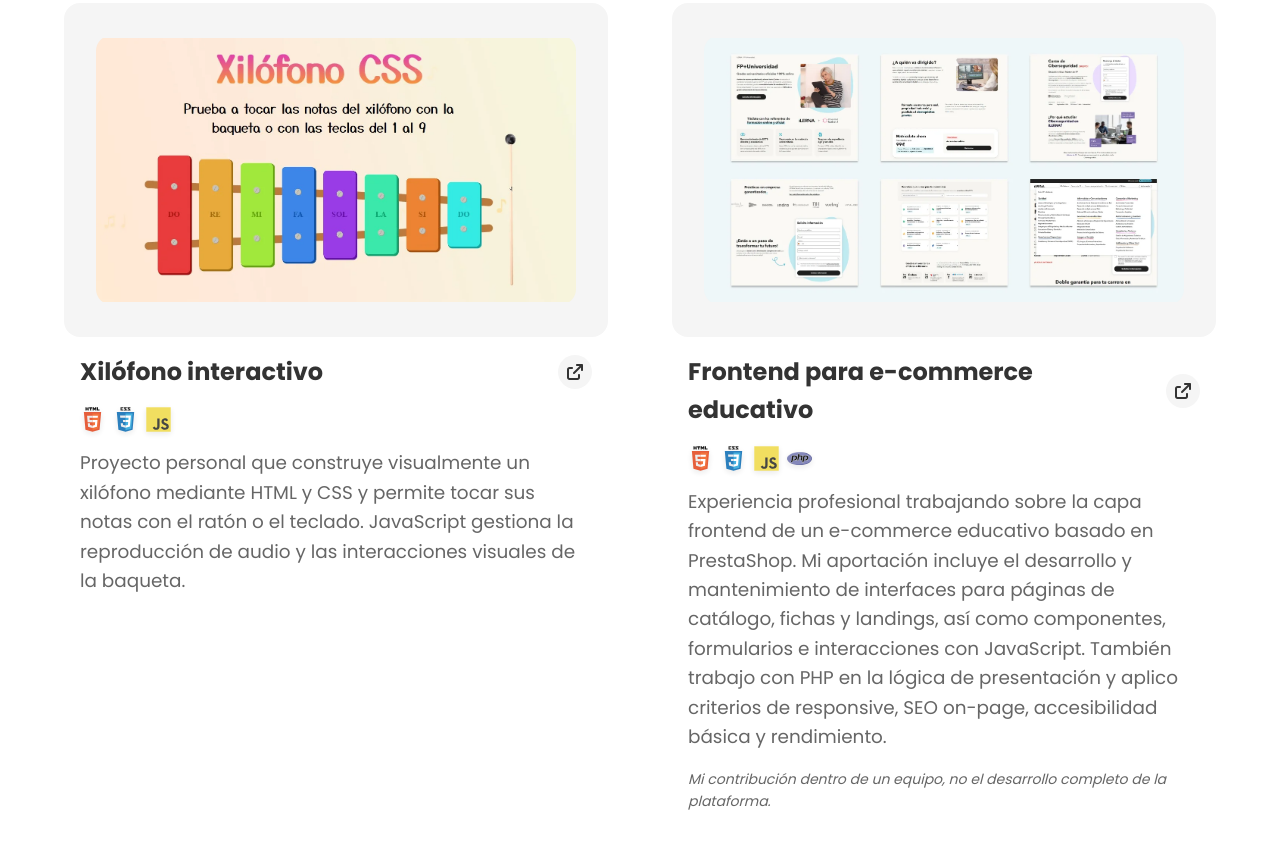
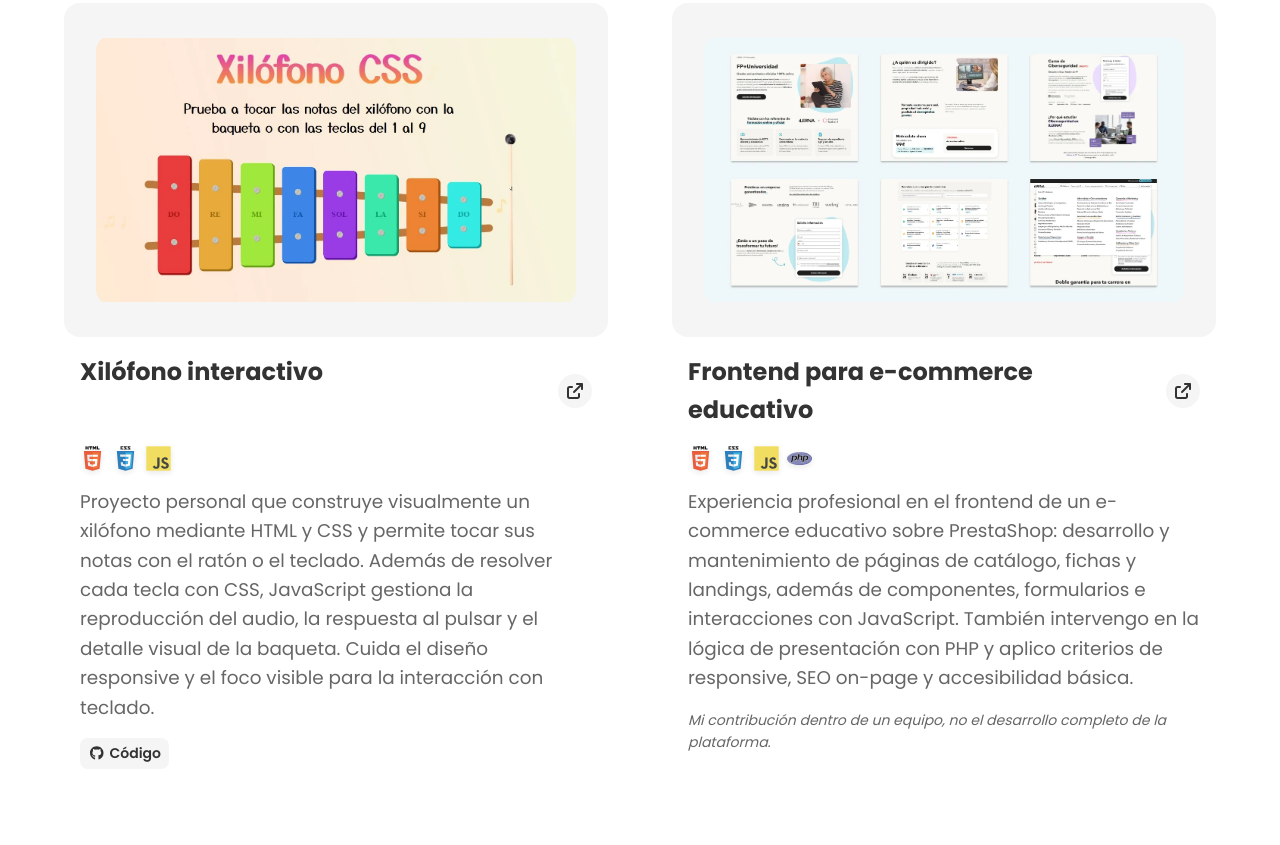
Before and after one commit to saulry90/mi-portfolio, a website built with Vite: page index.html in a window 1280 px wide. Shown: the part 3444-4289 px from the top of the page. Built offline with nearby package versions, Linux system fonts and the light colour scheme.

Commit message:
feat: mejoras en las tarjetas de proyecto

```diff
--- a/index.html
+++ b/index.html
@@ -300,21 +300,20 @@
         <div class="container">
           <h2 class="section__title reveal">Proyectos<span class="deco-dot deco-dot--large">·</span></h2>
           <div class="projects__gallery">
-            <article class="project">
-              <a href="https://github.com/saulry90/Xilofono" class="project__link reveal reveal--delay-1" target="_blank" rel="noopener noreferrer" aria-label="Ver el repositorio del proyecto Xilófono interactivo en GitHub (abre en nueva ventana)">
+            <article class="project reveal reveal--delay-1">
               <div class="project__image">
                 <picture>
                   <source srcset="src/assets/images/proyecto-xilofono.webp" type="image/webp">
-                    <img src="src/assets/images/proyecto-xilofono.jpg" alt="Captura del xilófono interactivo" width="1267" height="695" loading="lazy" decoding="async">
+                  <img src="src/assets/images/proyecto-xilofono.jpg" alt="Xilófono interactivo hecho con HTML, CSS y JavaScript" width="1267" height="695" loading="lazy" decoding="async">
                 </picture>
               </div>
               <div class="project__content">
                 <div class="project__header">
-                    <h3 class="project__title">Xilófono interactivo</h3>
+                  <h3 class="project__title"><a class="project__link" href="https://saulry90.github.io/Xilofono/" target="_blank" rel="noopener noreferrer">Xilófono interactivo</a></h3>
                   <span class="project__icon"><i class="fa-solid fa-arrow-up-right-from-square" aria-hidden="true"></i></span>
                 </div>
                 <div class="project__info">
-                    <p class="project__description">Proyecto personal que construye visualmente un xilófono mediante HTML y CSS y permite tocar sus notas con el ratón o el teclado. JavaScript gestiona la reproducción de audio y las interacciones visuales de la baqueta.</p>
+                  <p class="project__description">Proyecto personal que construye visualmente un xilófono mediante HTML y CSS y permite tocar sus notas con el ratón o el teclado. Además de resolver cada tecla con CSS, JavaScript gestiona la reproducción del audio, la respuesta al pulsar y el detalle visual de la baqueta. Cuida el diseño responsive y el foco visible para la interacción con teclado.</p>
                   <div class="project__meta">
                     <ul class="tools__list">
                       <li class="tools__list__item">
@@ -335,12 +334,13 @@
                     </ul>
                   </div>
                 </div>
+                <div class="project__actions">
+                  <a class="project__action" href="https://github.com/saulry90/Xilofono" target="_blank" rel="noopener noreferrer" aria-label="Ver el código de Xilófono interactivo en GitHub (abre en nueva ventana)"><i class="fa-brands fa-github" aria-hidden="true"></i> Código</a>
                 </div>
-              </a>
+              </div>
             </article>
 
-            <article class="project">
-              <a href="https://www.ilerna.es/" class="project__link reveal reveal--delay-2" target="_blank" rel="noopener noreferrer" aria-label="Ver el sitio de iLERNA (abre en nueva ventana)">
+            <article class="project reveal reveal--delay-2">
               <div class="project__image">
                 <picture>
                   <source srcset="src/assets/images/proyecto-ilerna.webp" type="image/webp">
@@ -349,12 +349,12 @@
               </div>
               <div class="project__content">
                 <div class="project__header">
-                    <h3 class="project__title">Frontend para e-commerce educativo</h3>
+                  <h3 class="project__title"><a class="project__link" href="https://www.ilerna.es/" target="_blank" rel="noopener noreferrer">Frontend para e-commerce educativo</a></h3>
                   <span class="project__icon"><i class="fa-solid fa-arrow-up-right-from-square" aria-hidden="true"></i></span>
                 </div>
                 <div class="project__info">
                   <p class="project__note">Mi contribución dentro de un equipo, no el desarrollo completo de la plataforma.</p>
-                    <p class="project__description">Experiencia profesional trabajando sobre la capa frontend de un e-commerce educativo basado en PrestaShop. Mi aportación incluye el desarrollo y mantenimiento de interfaces para páginas de catálogo, fichas y landings, así como componentes, formularios e interacciones con JavaScript. También trabajo con PHP en la lógica de presentación y aplico criterios de responsive, SEO on-page, accesibilidad básica y rendimiento.</p>
+                  <p class="project__description">Experiencia profesional en el frontend de un e-commerce educativo sobre PrestaShop: desarrollo y mantenimiento de páginas de catálogo, fichas y landings, además de componentes, formularios e interacciones con JavaScript. También intervengo en la lógica de presentación con PHP y aplico criterios de responsive, SEO on-page y accesibilidad básica.</p>
                   <div class="project__meta">
                     <ul class="tools__list">
                       <li class="tools__list__item">
@@ -381,7 +381,6 @@
                   </div>
                 </div>
               </div>
-              </a>
             </article>
           </div>
         </div>
--- a/public/sitemap.xml
+++ b/public/sitemap.xml
@@ -2,7 +2,7 @@
 <urlset xmlns="http://www.sitemaps.org/schemas/sitemap/0.9">
   <url>
     <loc>https://portfolio-saul.netlify.app/</loc>
-    <lastmod>2026-10-12</lastmod>
+    <lastmod>2026-10-13</lastmod>
     <changefreq>monthly</changefreq>
     <priority>1.0</priority>
   </url>
--- a/src/scss/ui/_project-card.scss
+++ b/src/scss/ui/_project-card.scss
@@ -2,6 +2,7 @@
 @use '../base/mixins' as *;
 
 .project {
+    position: relative;
     display: flex;
     flex-direction: column;
 
@@ -53,7 +54,6 @@
     }
 
     &__content {
-        position: relative;
         display: flex;
         flex-direction: column;
         gap: $space-md;
@@ -78,8 +78,28 @@
         font-size: $text-lg;
         font-weight: 700;
 
+        // En varias columnas, reserva el alto de dos líneas para que las
+        // tarjetas queden alineadas aunque un título ocupe una o dos líneas.
+        @include mq(tablet) {
+            min-height: calc(2 * 1.6em);
+        }
+
         @include mq(desktop) {
             font-size: $text-xl;
+        }
+    }
+
+    // Enlace que cubre toda la tarjeta (patrón «stretched link»).
+    &__link {
+        &::after {
+            content: '';
+            position: absolute;
+            inset: 0;
+        }
+
+        &:focus-visible {
+            outline: 2px solid $color-primary;
+            outline-offset: 3px;
         }
     }
 
@@ -121,4 +141,36 @@
         font-style: italic;
         color: var(--text-muted);
     }
+
+    &__actions {
+        position: relative;
+        z-index: 1;
+        display: flex;
+        gap: $space-sm;
+    }
+
+    &__action {
+        display: inline-flex;
+        align-items: center;
+        gap: $space-xs;
+        padding: $space-xs $space-sm;
+        background-color: var(--bg-alt);
+        border-radius: $space-sm;
+        color: var(--text-main);
+        font-size: $text-sm;
+        font-weight: 600;
+        transition:
+            background-color $transition-base,
+            color $transition-base;
+
+        &:hover {
+            background-color: $color-primary;
+            color: $color-light;
+        }
+
+        &:focus-visible {
+            outline: 2px solid $color-primary;
+            outline-offset: 2px;
+        }
+    }
 }
```
Also changed, not shown: CHANGELOG.md, 1 other file. Lines whose indentation alone changed are shown as unchanged.
